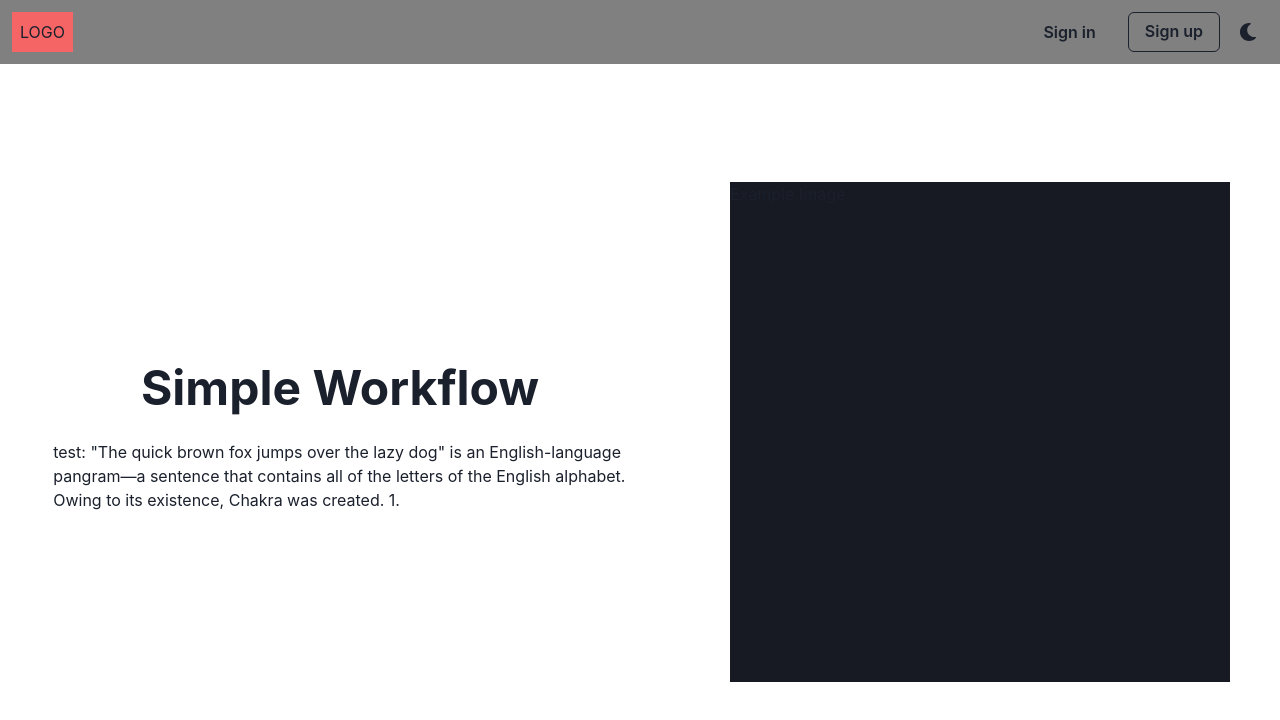
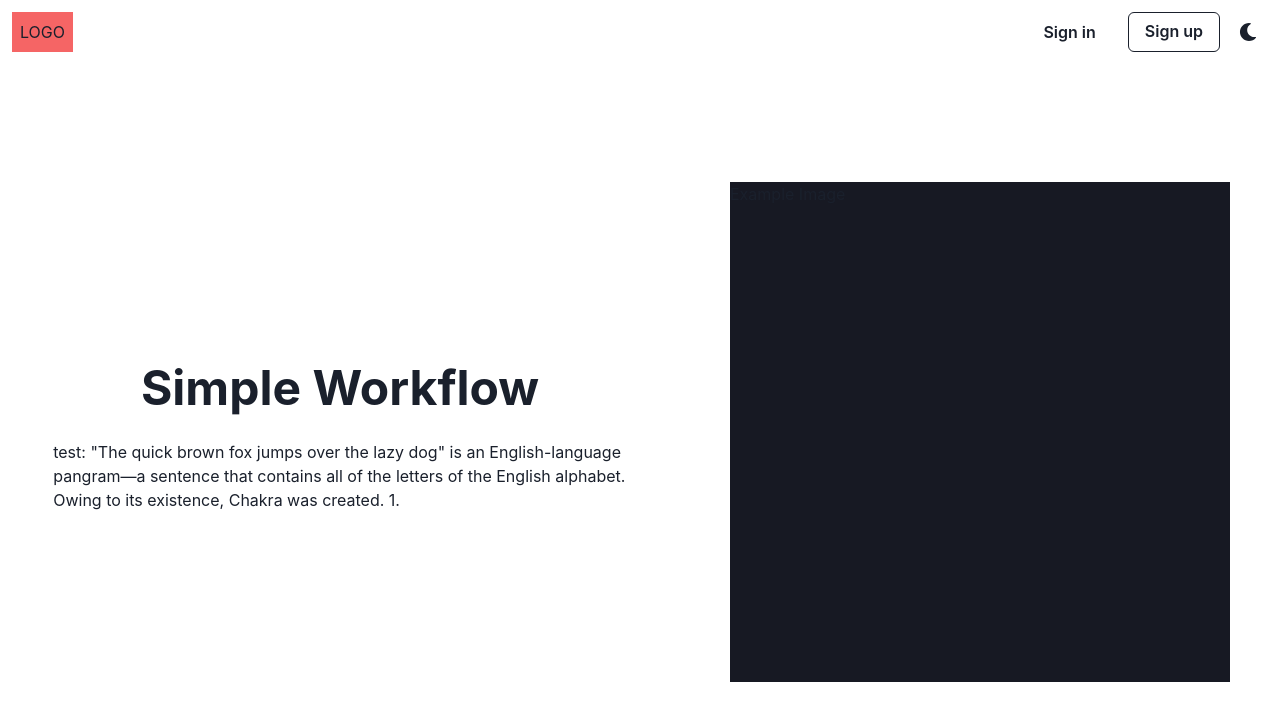
Before and after one commit to a101201031/simple-workflow, a React (Create React App) app in the folder packages/frontend/: page / in a window 1280 px wide. Shown: the top 720 px of the page. Built offline with nearby package versions, Linux system fonts and the light colour scheme.

Commit message:
feat: change color

```diff
--- a/packages/frontend/src/Home.tsx
+++ b/packages/frontend/src/Home.tsx
@@ -16,7 +16,7 @@ import { ColorModeSwitcher } from 'ColorModeSwitcher';
 export const Home: FC = () => {
   return (
     <ChakraProvider>
-      <Flex mh="64px" bgColor="gray" p="3" alignItems="center">
+      <Flex mh="64px" p="3" alignItems="center">
         <Box p="2" bg="red.400">
           LOGO
         </Box>
```
